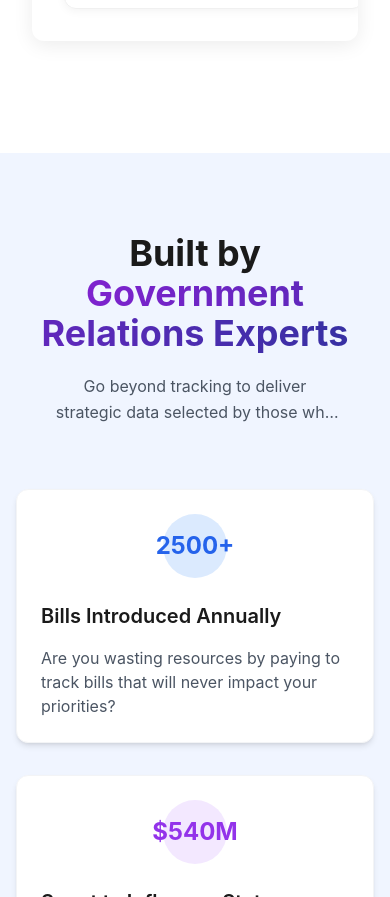
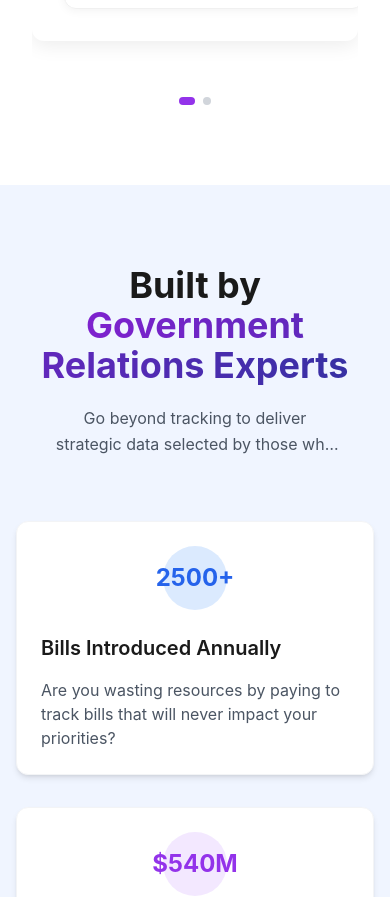
Before and after one commit to ehawked/legislative-report-app, a React (Vite) app: page / in a window 390 px wide. Shown: the part 4845-5742 px from the top of the page. Built offline with nearby package versions, Linux system fonts and the light colour scheme.

Commit message:
Implement Carousel for Sample Reports

```diff
--- a/src/App.tsx
+++ b/src/App.tsx
@@ -1,14 +1,13 @@
 import React from 'react';
 import { useState, useEffect } from 'react';
-import WebhookConfig from './components/WebhookConfig';
-import ReportPreview from './components/ReportPreview';
-import SampleReportPreview from './components/SampleReportPreview';
 import WebhookForm from './components/WebhookForm';
 import Button from './components/Button';
 import Card from './components/Card';
 import FeaturesCarousel from './components/FeaturesCarousel';
+import SampleReportPreview from './components/SampleReportPreview';
 import './components/ReportPreview.css';
 import { generateReport, downloadPdf, type ReportRequest } from './lib/webhookService';
+import useEmblaCarousel from 'embla-carousel-react';
 
 function App() {
   const [webhookUrl, setWebhookUrl] = useState<string>(() => {
@@ -31,6 +30,8 @@ function App() {
   const trustedRef = React.useRef<HTMLDivElement>(null);
 
   const [offsetY, setOffsetY] = useState(0);
+  const [emblaRef, emblaApi] = useEmblaCarousel({ loop: true });
+  const [selectedIndex, setSelectedIndex] = React.useState(0);
 
   useEffect(() => {
     if (webhookUrl) {
@@ -62,6 +63,18 @@ function App() {
     window.addEventListener('scroll', handleScroll);
     return () => window.removeEventListener('scroll', handleScroll);
   }, []);
+
+  React.useEffect(() => {
+    if (emblaApi) {
+      emblaApi.on('select', () => {
+        setSelectedIndex(emblaApi.selectedScrollSnap());
+      });
+
+      return () => {
+        emblaApi.off('select');
+      };
+    }
+  }, [emblaApi]);
 
   const handleSubmit = async (e: React.FormEvent) => {
     e.preventDefault();
@@ -141,6 +154,12 @@ function App() {
 
   const scrollTo = (ref: React.RefObject<HTMLDivElement>) => {
     ref.current?.scrollIntoView({ behavior: 'smooth' });
+  };
+
+  const handleSlideClick = (index: number) => {
+    if (emblaApi) {
+      emblaApi.scrollTo(index);
+    }
   };
 
   return (
@@ -237,8 +256,53 @@ function App() {
             Our reports provide comprehensive analysis and actionable insights
           </p>
 
-          <div className="scroll-trigger" style={{ transitionDelay: '0.3s' }}>
-            <SampleReportPreview />
+          <div className="overflow-hidden" ref={emblaRef}>
+            <div className="flex">
+              <div className="flex-[0_0_100%] min-w-0">
+                <div className="scroll-trigger" style={{ transitionDelay: '0.3s' }}>
+                  <SampleReportPreview />
+                </div>
+              </div>
+
+              <div className="flex-[0_0_100%] min-w-0">
+                <div className="scroll-trigger" style={{ transitionDelay: '0.3s' }}>
+                  <Card variant="default" className="p-8">
+                    <h3 className="text-2xl font-bold mb-6">Detailed Legislative Reports</h3>
+                    <div className="grid md:grid-cols-2 gap-6">
+                      <Card variant="default" className="p-6">
+                        <h4 className="text-lg font-semibold mb-4">Stakeholder Analysis</h4>
+                        <p className="text-gray-600">Placeholder for detailed stakeholder analysis content</p>
+                      </Card>
+                      <Card variant="default" className="p-6">
+                        <h4 className="text-lg font-semibold mb-4">Impact Assessment</h4>
+                        <p className="text-gray-600">Placeholder for impact assessment content</p>
+                      </Card>
+                      <Card variant="default" className="p-6">
+                        <h4 className="text-lg font-semibold mb-4">Strategic Recommendations</h4>
+                        <p className="text-gray-600">Placeholder for strategic recommendations content</p>
+                      </Card>
+                      <Card variant="default" className="p-6">
+                        <h4 className="text-lg font-semibold mb-4">Implementation Timeline</h4>
+                        <p className="text-gray-600">Placeholder for implementation timeline content</p>
+                      </Card>
+                    </div>
+                  </Card>
+                </div>
+              </div>
+            </div>
+          </div>
+
+          <div className="flex justify-center gap-2 mt-6">
+            {[0, 1].map((idx) => (
+              <button
+                key={idx}
+                className={`w-2 h-2 rounded-full transition-all ${
+                  idx === selectedIndex ? 'bg-purple-600 w-4' : 'bg-gray-300'
+                }`}
+                onClick={() => handleSlideClick(idx)}
+                aria-label={`Go to slide ${idx + 1}`}
+              />
+            ))}
           </div>
         </div>
       </section>
```
Also changed, not shown: package.json (line endings or trailing spaces).
